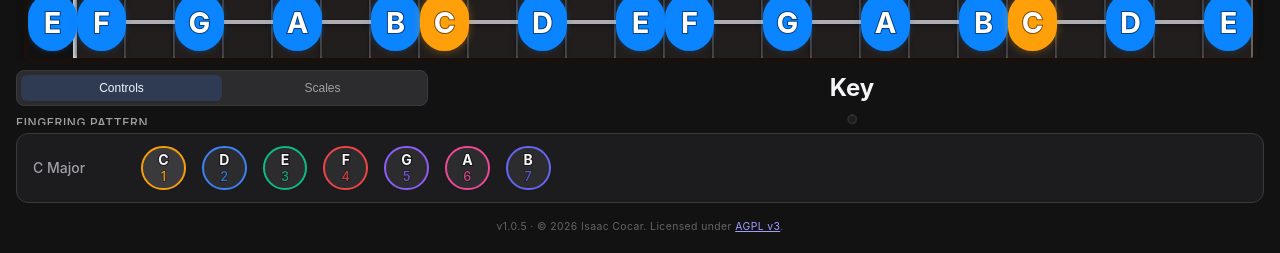
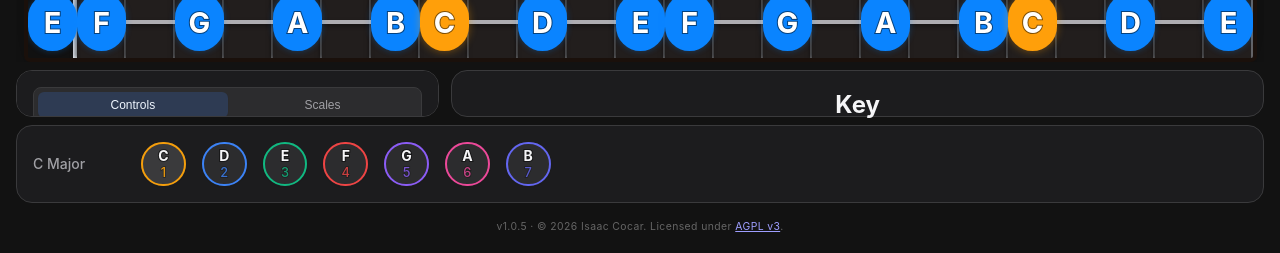
Before and after one commit to iecg/fretboard-app, a React (Vite) app: page / in a window 1280 px wide. Shown: the part 525-778 px from the top of the page. Built offline with nearby package versions, Linux system fonts and the light colour scheme.

Commit message:
refactor(layout): apply panel-surface to leaf regions, strip chrome

```diff
--- a/src/App.css
+++ b/src/App.css
@@ -411,10 +411,6 @@
   display: flex;
   flex-direction: row;
   gap: var(--space-4);
-  background-color: var(--surface-base);
-  padding: var(--space-4);
-  border-radius: var(--radius-xl);
-  border: 1px solid var(--surface-highlight);
   flex: 0 0 auto;
   min-height: 0;
   overflow: visible;
@@ -592,10 +588,6 @@
   flex-direction: column;
   flex-shrink: 0;
   gap: var(--space-2);
-  padding: var(--space-3) var(--space-4);
-  border-radius: var(--radius-lg);
-  background-color: var(--surface-base);
-  border: 1px solid var(--surface-highlight);
 }
 
 .summary-row {
@@ -966,7 +958,6 @@
   gap: var(--space-4);
   grid-column: 1;
   min-width: 280px;
-  justify-content: center;
 }
 
 .app-container[data-layout-mode="desktop-expanded"] .controls-panel > .col-span-2 {
@@ -977,7 +968,6 @@
   display: flex;
   flex-direction: column;
   align-items: center;
-  justify-content: center;
   gap: var(--space-2);
 }
 
@@ -1265,3 +1255,6 @@
     color: rgba(255, 255, 255, 0.5);
   }
 }
+
+/* POST-PHASE-05 INVARIANT: no background/border/border-radius outside :root,
+   .panel-surface, and product-specific components (buttons, badges, fretboard). */
--- a/src/App.tsx
+++ b/src/App.tsx
@@ -431,7 +431,7 @@ function AppContent() {
 
   // Summary notes content (shared between mobile Key tab and desktop summary area)
   const summaryContent = (
-    <div className="summary-area">
+    <div className="summary-area panel-surface">
       <div className="summary-row">
         <div className="summary-row-label">{scaleLabel}</div>
         <div className="summary-notes">
--- a/src/components/ExpandedControlsPanel.tsx
+++ b/src/components/ExpandedControlsPanel.tsx
@@ -103,7 +103,7 @@ export function ControlsColumn() {
 
   return (
     <div className="controls-col-left flanking-controls-col">
-      <div className="control-group">
+      <div className="control-group panel-surface">
         <FingeringPatternControls
           fingeringPattern={fingeringPattern}
           setFingeringPattern={setFingeringPattern}
@@ -125,7 +125,7 @@ export function ControlsColumn() {
         />
       </div>
 
-      <div className="control-group">
+      <div className="control-group panel-surface">
         <h2>Scale &amp; Chord</h2>
         <ScaleChordControls
           scaleName={scaleName}
@@ -168,7 +168,7 @@ export function KeyColumn() {
   const enharmonicDisplay = useAtomValue(enharmonicDisplayAtom);
 
   return (
-    <div className="control-group col-span-2 key-column flanking-key-col">
+    <div className="control-group col-span-2 key-column flanking-key-col panel-surface">
       <h2>Key</h2>
       <CircleOfFifths
         rootNote={rootNote}
--- a/src/components/MobileTabPanel.tsx
+++ b/src/components/MobileTabPanel.tsx
@@ -33,7 +33,7 @@ export function MobileTabPanel({
         onChange={setMobileTab}
         variant="tabs"
       />
-      <div className="mobile-tab-content">
+      <div className="mobile-tab-content panel-surface">
         {mobileTab === "key" && keyTabContent}
         {mobileTab === "scale" && scaleChordTabContent}
         {mobileTab === "fretboard" && settingsTabContent}
--- a/src/components/TabletPortraitPanel.tsx
+++ b/src/components/TabletPortraitPanel.tsx
@@ -33,7 +33,7 @@ export function TabletPortraitPanel({
   return (
     <div className="tablet-portrait-panel">
       {/* Left column: Settings/Scales tabs */}
-      <div className="tablet-portrait-settings-col">
+      <div className="tablet-portrait-settings-col panel-surface">
         <ToggleBar
           options={TABLET_TAB_OPTIONS}
           value={tabletTab}
@@ -45,7 +45,7 @@ export function TabletPortraitPanel({
         </div>
       </div>
       {/* Right column: CoF fixed-width */}
-      <div className="tablet-portrait-cof-col">
+      <div className="tablet-portrait-cof-col panel-surface">
         <h2>Key</h2>
         <CircleOfFifths
           rootNote={rootNote}
```
